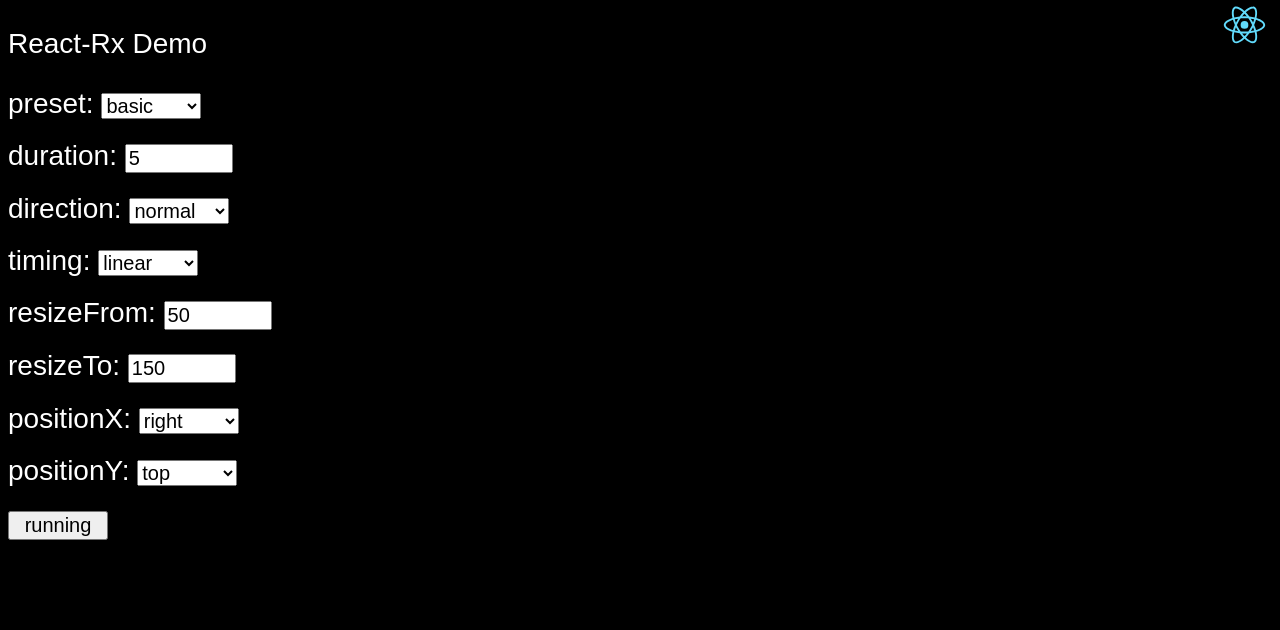
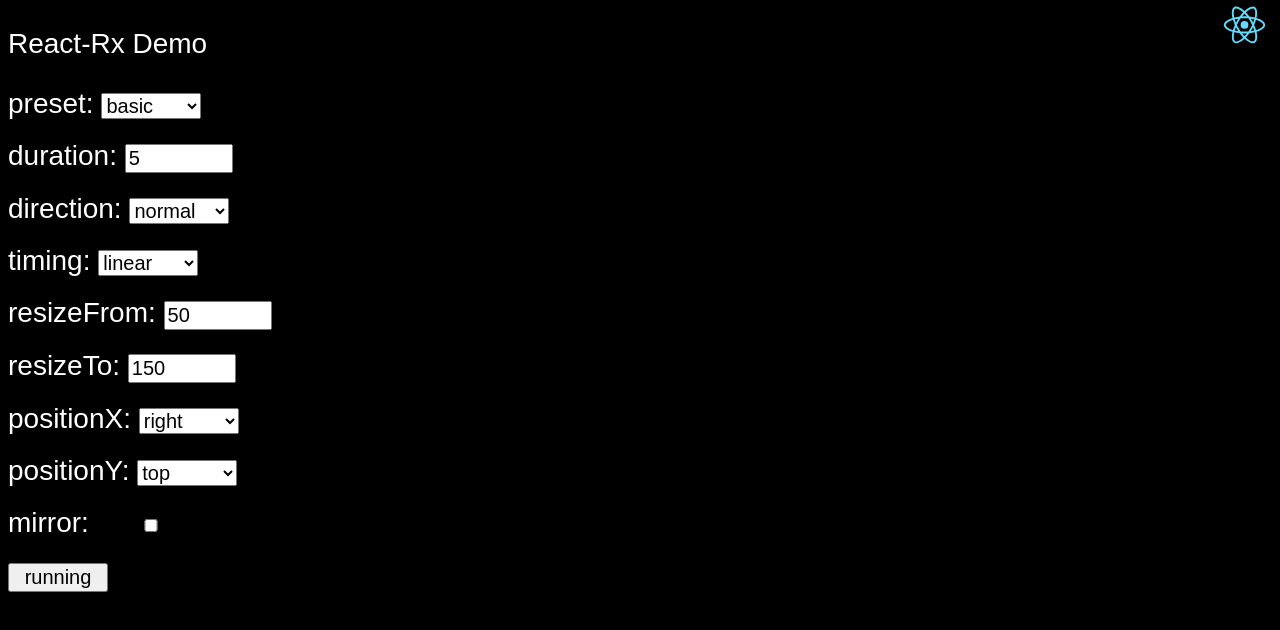
Before and after one commit to bcm820/react-rx-demo, a React (Create React App) app: page / in a window 1280 px wide. Shown: the top 630 px of the page. Built offline with nearby package versions, Linux system fonts and the light colour scheme.

Commit message:
add mirror feat

```diff
--- a/src/components/App.js
+++ b/src/components/App.js
@@ -2,7 +2,7 @@ import React from 'react';
 
 import Controls from './Controls';
 import Presets from './Presets';
-import Spinner from './Spinner';
+import Spinner, { MirroredSpinner } from './Spinner';
 
 const App = () => (
   <div>
@@ -10,6 +10,7 @@ const App = () => (
     <Presets />
     <Controls />
     <Spinner />
+    <MirroredSpinner />
   </div>
 );
 
--- a/src/components/Controls/Control.js
+++ b/src/components/Controls/Control.js
@@ -19,8 +19,10 @@ export const Control = props => {
           options={['linear', 'ease', 'ease-in', 'ease-out', 'ease-in-out']}
         />
       );
+    case 'mirror':
+      return <Checkbox {...props} />;
     case 'playState':
-      return <PauseButton {...props} />;
+      return <ToggleButton {...props} />;
     default:
       return <NumberInput {...props} />;
   }
@@ -53,7 +55,20 @@ const NumberInput = ({ control, value, handleChange }) => (
   </div>
 );
 
-const PauseButton = ({ control, value, handleChange }) => {
+const Checkbox = ({ control, value, handleChange }) => {
+  return (
+    <div>
+      <label>mirror: </label>
+      <input
+        type="checkbox"
+        checked={value}
+        onChange={() => handleChange(control, !value)}
+      />
+    </div>
+  );
+};
+
+const ToggleButton = ({ control, value, handleChange }) => {
   const setting = value === 'running' ? 'paused' : 'running';
   return (
     <button onClick={() => handleChange(control, setting)}>{value}</button>
--- a/src/components/Controls/index.js
+++ b/src/components/Controls/index.js
@@ -3,13 +3,12 @@ import { rxConnect } from '../../rxStore';
 import { Control } from './Control';
 
 class Controls extends React.Component {
-  handleChange = (control, value) => {
+  handleChange = (control, value) =>
     this.props.setRxState({
       ...this.props.rxState,
       [control]: value,
       name: 'custom'
     });
-  };
 
   render() {
     return Object.keys(this.props.rxState).map(key => (
--- a/src/components/Spinner/SpinnerAnimation.js
+++ b/src/components/Spinner/SpinnerAnimation.js
@@ -28,6 +28,7 @@ const spinnerAnimation = ({
 const SpinnerAnimation = styled.img`
   position: fixed;
   z-index: -1;
+  opacity: ${props => (props.mirrored && !props.mirror ? 0 : 1)};
   animation-name: ${spinnerAnimation};
   animation-iteration-count: infinite;
   animation-timing-function: ${props => props.timing};
--- a/src/components/Spinner/index.js
+++ b/src/components/Spinner/index.js
@@ -1,5 +1,5 @@
 import React from 'react';
-import { rxConnect } from '../../rxStore';
+import { rxConnect, rxConnectMirror } from '../../rxStore';
 import SpinnerAnimation from './SpinnerAnimation';
 import SpinnerLogo from '../../assets/logo.svg';
 
@@ -8,3 +8,7 @@ const Spinner = props => (
 );
 
 export default rxConnect(Spinner);
+
+export const MirroredSpinner = rxConnectMirror(props => (
+  <SpinnerAnimation src={SpinnerLogo} {...props.rxState} mirrored={true} />
+));
--- a/src/data.js
+++ b/src/data.js
@@ -8,6 +8,7 @@ export default {
     resizeTo: 150,
     positionX: 'right',
     positionY: 'top',
+    mirror: false,
     playState: 'running'
   },
 
@@ -20,6 +21,7 @@ export default {
     resizeTo: 800,
     positionX: 'right',
     positionY: 'bottom',
+    mirror: false,
     playState: 'running'
   },
 
@@ -32,6 +34,7 @@ export default {
     resizeTo: 1000,
     positionX: 'left',
     positionY: 'top',
+    mirror: false,
     playState: 'running'
   }
 };
```
